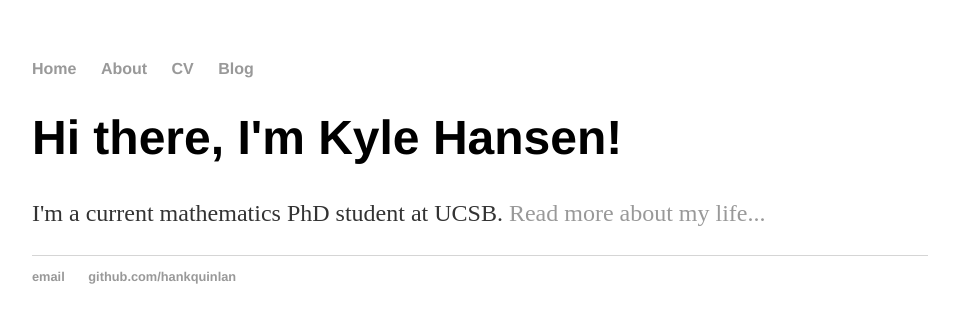
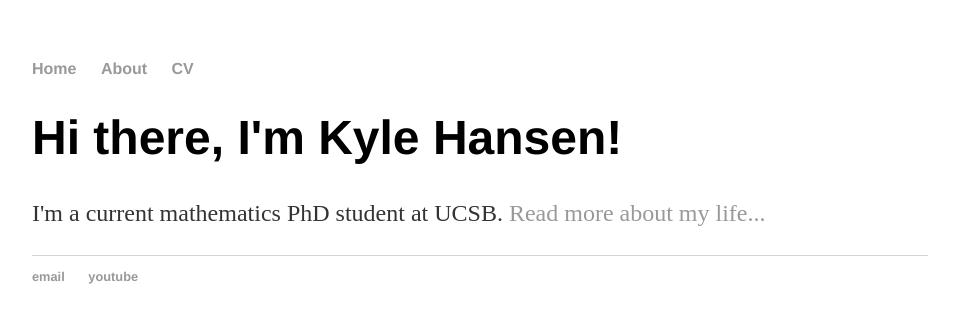
Before and after one commit to kylhansen/kylhansen.github.io, a Jekyll site: the page built from index.html, in a window 1280 px wide. Shown: the top 323 px of the page, without its empty margins (160-1119 px from the left). Built offline with Jekyll 4.4.1, drawn with Linux system fonts in a browser that asks for light colours.

Commit message:
Edit Default Layout

```diff
--- a/_config.yml
+++ b/_config.yml
@@ -1,2 +1,3 @@
 name: Kyle Hansen
+title: kylhansen
 markdown: kramdown
--- a/_layouts/default.html
+++ b/_layouts/default.html
@@ -11,7 +11,6 @@
 	        		<li><a href="/">Home</a></li>
 		        	<li><a href="/about">About</a></li>
 	        		<li><a href="/cv">CV</a></li>
-	        		<li><a href="/blog">Blog</a></li>
 	    		</ul>
 			</nav>
 			<div class="container">
@@ -21,8 +20,8 @@
 			</div><!-- /.container -->
 			<footer>
 	    		<ul>
-	        		<li><a href="mailto:hankquinlanhub@gmail.com">email</a></li>
-	        		<li><a href="https://github.com/hankquinlan">github.com/hankquinlan</a></li>
+	        		<li><a href="mailto:kylehansen@ucsb.edu">email</a></li>
+	        		<li><a href="https://www.youtube.com/channel/UC_Li_ufLBt01rAzNc2upNoA">youtube</a></li>
 				</ul>
 			</footer>
 		</body>
```
Also changed, not shown: 1 other file.
